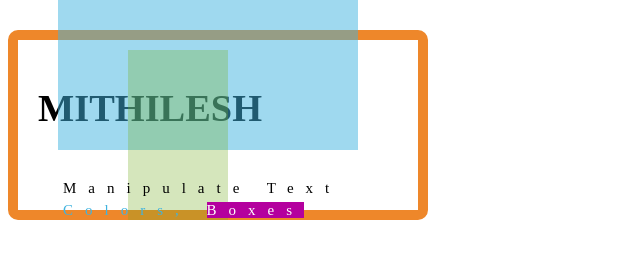
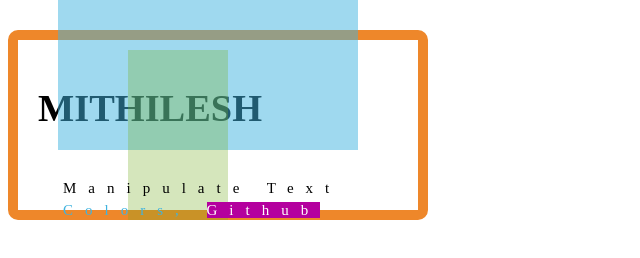
Before and after one commit to Mithilesh09/python, a plain HTML site: page index.html in a window 1280 px wide. Shown: the full height of the page, 0-640 px from the left. Drawn offline with Linux system fonts and the light colour scheme.

Commit message:
html file uploded

```diff
--- a/index.html
+++ b/index.html
@@ -9,7 +9,7 @@
     <h1>MITHILESH</h1>
     <div style="letter-spacing:12px;font-size:15px;position:relative;left:25px;top:25px;">Manipulate Text</div>
     <div style="color:#40B3DF;letter-spacing:12px;font-size:15px;position:relative;left:25px;top:30px;">Colors,
-    <span style="background-color:#B4009E;color:#ffffff;"> Boxes</span></div>
+    <span style="background-color:#B4009E;color:#ffffff;"> Github</span></div>
   </div>
 </div>
 
```
